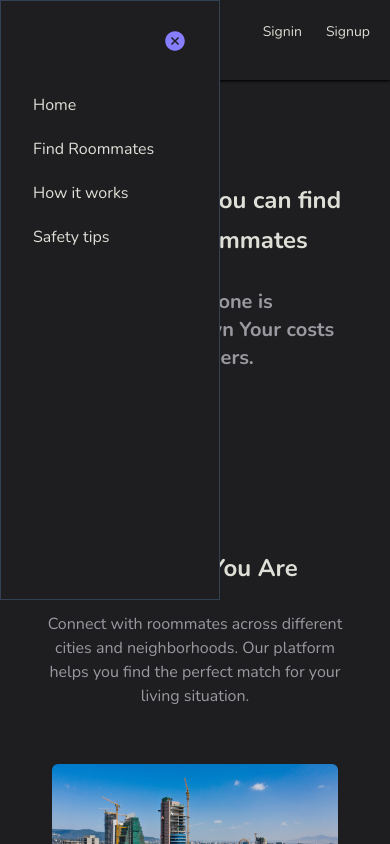
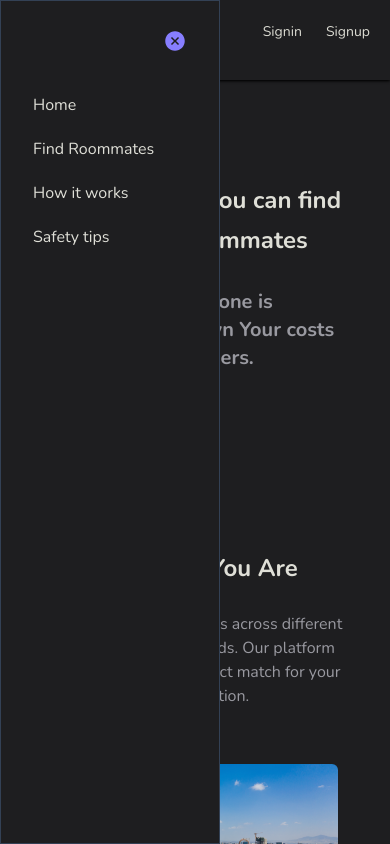
Before and after one commit to hariyebk/Yegarabet, a Next.js app: page / in a window 390 px wide. Both pictures are taken after a click on the button 30 px from the left and 32 px from the top of the page. Shown: the top 844 px of the page. Built offline with nearby package versions, Linux system fonts and the light colour scheme.

Commit message:
changed the height of small-screen nav bar

```diff
--- a/src/components/MobileNav.tsx
+++ b/src/components/MobileNav.tsx
@@ -19,7 +19,7 @@ export default function MobileNav({setOpenNav} : Props) {
     }
 
     return (
-        <section className="absolute inset-0 top-0 left-0 w-[220px] h-[600px] bg-background border border-slate-700 px-8 py-7 flex flex-col items-start gap-10">
+        <section className="absolute inset-0 top-0 left-0 w-[220px] min-h-screen bg-background border border-slate-700 px-8 py-7 flex flex-col items-start gap-10">
             <button onClick={() => setOpenNav(false)} className="w-full flex justify-end focus-visible:outline-none">
                 <IoCloseCircleSharp className="w-6 h-6 text-button" />
             </button>
```
